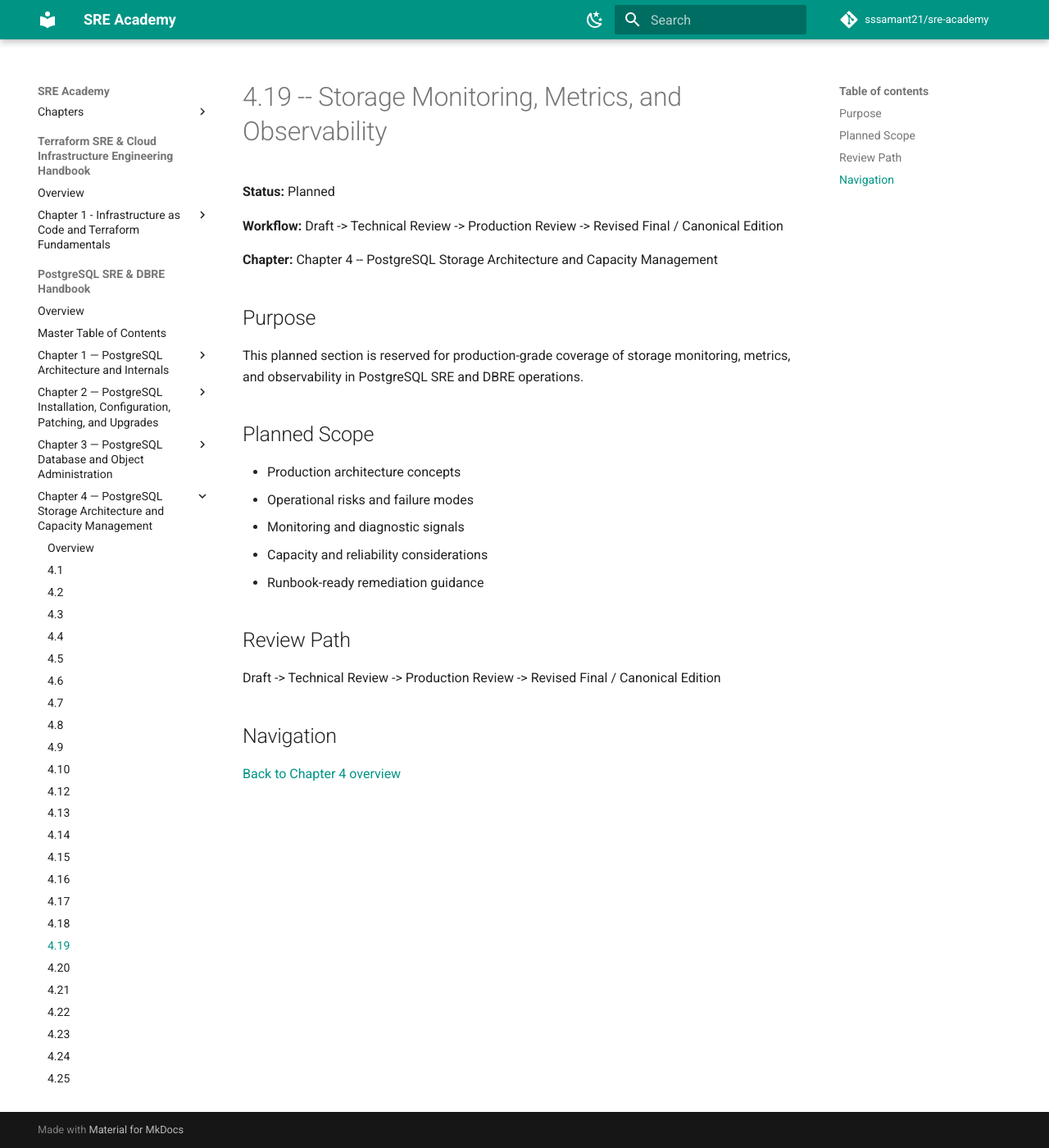
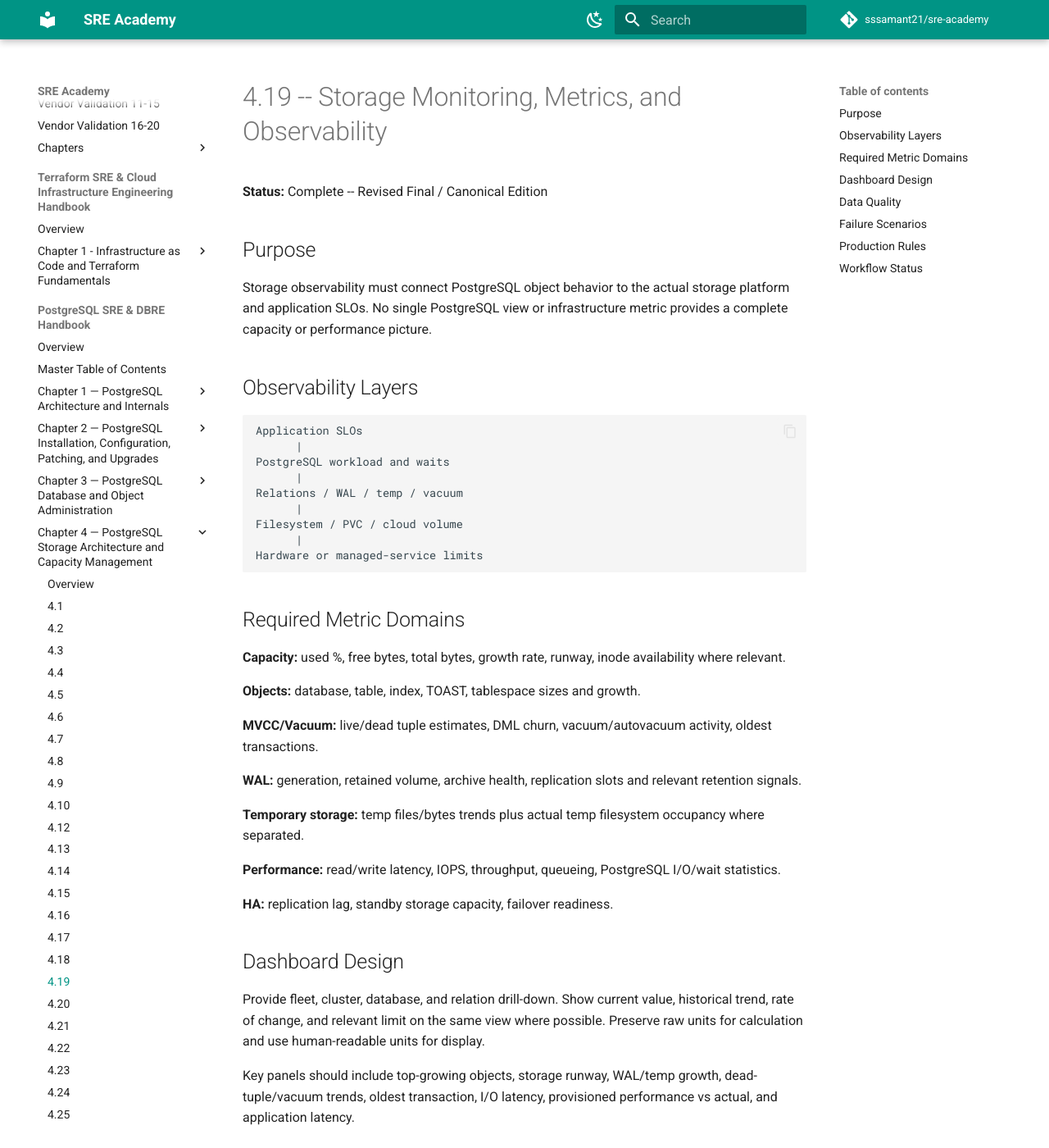
Before and after one commit to sssamant21/sre-academy, an MkDocs documentation site: the page built from docs/books/postgresql-sre-dbre-handbook/chapter-04/4.19-storage-monitoring-metrics-and-observability.md, in a window 1280 px wide and 1400 px high. Shown: the whole window at 82% size. Built offline with MkDocs 1.6.1 and Material for MkDocs 9.7.7, drawn with Linux system fonts in a browser that asks for light colours; comment, search, counter and statistics services are not loaded; some of the changed text lies outside the part shown.

Commit message:
docs(postgres): publish canonical section 4.19 storage observability

````diff
--- a/docs/books/postgresql-sre-dbre-handbook/chapter-04/4.19-storage-monitoring-metrics-and-observability.md
+++ b/docs/books/postgresql-sre-dbre-handbook/chapter-04/4.19-storage-monitoring-metrics-and-observability.md
@@ -1,27 +1,72 @@
 # 4.19 -- Storage Monitoring, Metrics, and Observability
 
-**Status:** Planned
-
-**Workflow:** Draft -> Technical Review -> Production Review -> Revised Final / Canonical Edition
-
-**Chapter:** Chapter 4 -- PostgreSQL Storage Architecture and Capacity Management
+**Status:** Complete -- Revised Final / Canonical Edition
 
 ## Purpose
 
-This planned section is reserved for production-grade coverage of storage monitoring, metrics, and observability in PostgreSQL SRE and DBRE operations.
+Storage observability must connect PostgreSQL object behavior to the actual storage platform and application SLOs. No single PostgreSQL view or infrastructure metric provides a complete capacity or performance picture.
 
-## Planned Scope
+## Observability Layers
 
-- Production architecture concepts
-- Operational risks and failure modes
-- Monitoring and diagnostic signals
-- Capacity and reliability considerations
-- Runbook-ready remediation guidance
+```text
+Application SLOs
+      |
+PostgreSQL workload and waits
+      |
+Relations / WAL / temp / vacuum
+      |
+Filesystem / PVC / cloud volume
+      |
+Hardware or managed-service limits
+```
 
-## Review Path
+## Required Metric Domains
 
-Draft -> Technical Review -> Production Review -> Revised Final / Canonical Edition
+**Capacity:** used %, free bytes, total bytes, growth rate, runway, inode availability where relevant.
 
-## Navigation
+**Objects:** database, table, index, TOAST, tablespace sizes and growth.
 
-[Back to Chapter 4 overview](index.md)
+**MVCC/Vacuum:** live/dead tuple estimates, DML churn, vacuum/autovacuum activity, oldest transactions.
+
+**WAL:** generation, retained volume, archive health, replication slots and relevant retention signals.
+
+**Temporary storage:** temp files/bytes trends plus actual temp filesystem occupancy where separated.
+
+**Performance:** read/write latency, IOPS, throughput, queueing, PostgreSQL I/O/wait statistics.
+
+**HA:** replication lag, standby storage capacity, failover readiness.
+
+## Dashboard Design
+
+Provide fleet, cluster, database, and relation drill-down. Show current value, historical trend, rate of change, and relevant limit on the same view where possible. Preserve raw units for calculation and use human-readable units for display.
+
+Key panels should include top-growing objects, storage runway, WAL/temp growth, dead-tuple/vacuum trends, oldest transaction, I/O latency, provisioned performance vs actual, and application latency.
+
+## Data Quality
+
+Monitoring must detect gaps, resets, stale exporters, counter resets, changed database identities, and unit mismatches. A silent monitoring failure during a storage incident is itself a reliability risk.
+
+## Failure Scenarios
+
+**Database metrics only:** relation growth looks normal while the filesystem fills from WAL/temp/other consumers.
+
+**Infrastructure only:** disk growth is visible but operators cannot identify the PostgreSQL object or workload responsible.
+
+**Counter reset mistaken for improvement:** statistics reset causes apparent drops. Preserve reset metadata and use infrastructure truth for capacity.
+
+## Production Rules
+
+1. Correlate PostgreSQL and infrastructure telemetry.
+2. Monitor every independent storage domain.
+3. Persist history sufficient for forecasting and RCA.
+4. Show absolute values, rates, and limits.
+5. Detect telemetry gaps and resets.
+6. Tie storage signals to application SLOs.
+7. Maintain top-growing-object views.
+8. Treat monitoring configuration as production code with review and version control.
+
+## Workflow Status
+
+Draft **Complete** -> Technical Review **Complete** -> Production Review **Complete** -> Revised Final / Canonical Edition **Complete**
+
+**Next section: 4.20 -- Storage Alerting and Capacity Thresholds.**
````
